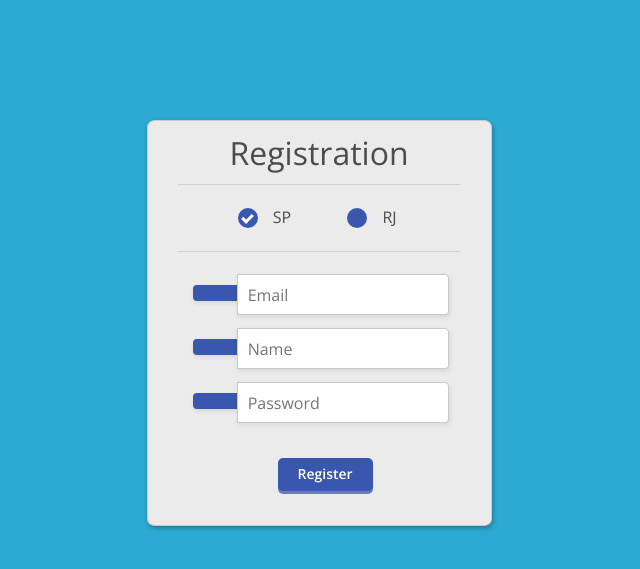
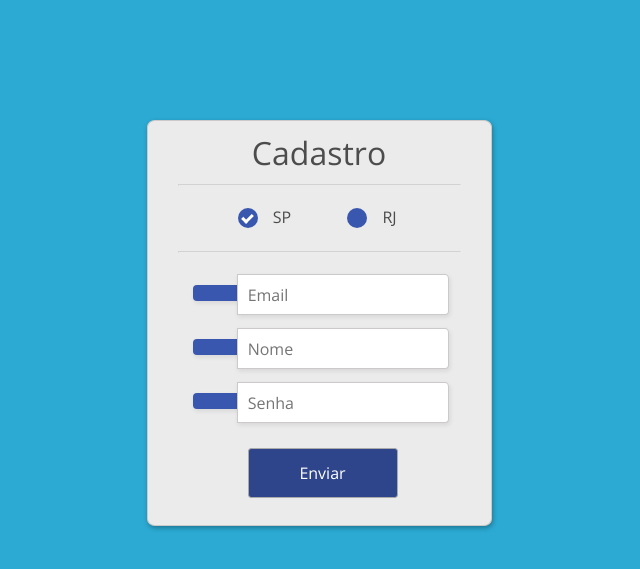
Before and after one commit to Gloriaclaro/aiuka, a Flask app: page /registro in a window 1280 px wide. Shown: the top 569 px of the page, without its empty margins (321-961 px from the left). Run offline with Flask 2, Linux system fonts and the light colour scheme; some libraries are stand-ins or nearby versions.

Commit message:
login registration store

```diff
--- a/aiuka/migrations.py
+++ b/aiuka/migrations.py
@@ -1,6 +1,7 @@
-from create_teble import ct_reabilitacao, ct_reabilitacao_sp, ct_reabilitacao_tp, ct_necropsia
+from create_teble import ct_reabilitacao, ct_reabilitacao_sp, ct_reabilitacao_tp, ct_necropsia, ct_users
 
 ct_necropsia.create_table()
 ct_reabilitacao.create_table()
 ct_reabilitacao_sp.create_table()
 ct_reabilitacao_tp.create_table()
+ct_users.create_table()
--- a/aiuka/server.py
+++ b/aiuka/server.py
@@ -1,15 +1,16 @@
 from flask import Flask, session, redirect, request, render_template
 import datetime
 import sys
+import bcrypt
 cli = sys.modules['flask.cli']
 cli.show_server_banner = lambda *x: None
 
 
 from delete_db_data import delete_from_reabilitacao, delete_from_reabilitacao_sp, delete_from_reabilitacao_tp
 from insert_data import insert_into_reabilitacao, insert_into_necropsia, insert_into_reabilitacao_sp,\
-    insert_into_reabilitacao_tp
+    insert_into_reabilitacao_tp, insert_into_login
 from get_db_data import get_data_from_reabilitacao, get_data_from_reabilitacao_sp, get_data_from_reabilitacao_tp, \
-    get_data_from_necropsia
+    get_data_from_necropsia, get_data_from_login
 
 
 app = Flask('aiuka')
@@ -32,21 +33,39 @@ def buscar():
 @app.route('/login', methods=['GET', 'POST'])
 def login():
     if request.method == 'POST':
-        if 'login' in request.form:
+        global login
+        email = request.form['email']
+        senha = request.form['senha']
+
+        try:
+            data = get_data_from_login.select_data(email)
+        except Exception as error:
+            login = False
+            return redirect('/error')
+        hashed = data[1].encode('utf8')
+        senha = bcrypt.hashpw(senha.encode('utf8'), bcrypt.gensalt())
+        print(senha)
+        print(hashed)
+        if bcrypt.checkpw(senha, hashed):
+            login = True
             return redirect('/')
+        else:
+            return redirect('/error')
     return render_template('login.html')
 
 
 @app.route('/registro', methods=['GET', 'POST'])
 def registro():
     if request.method == 'POST':
-        session['re'] = request.form['re']
-        global registro
-        registro = request.form['re']
-        if 'atualizar' in request.form:
-            return redirect('/alterar_reabilitacao')
-        elif 'imprimir' in request.form:
-            return redirect('/imprimir')
+        values = {}
+        for key in request.form.keys():
+            value = str(request.form[f'{key}'])
+            value = value.strip()
+            values[f'{key}'] = value
+            if key == 'senha':
+                values[f'{key}'] = bcrypt.hashpw(value.encode('utf8'), bcrypt.gensalt())
+        insert_into_login.insert_data(values)
+        return redirect('/login')
     return render_template('register.html')
 
 
--- a/aiuka/templates/register.html
+++ b/aiuka/templates/register.html
@@ -2,31 +2,31 @@
 <html lang="en">
 <head>
     <meta charset="UTF-8">
-    <title>Title</title>
+    <title>Cadastro Auiká</title>
 </head>
 <body>
     <link href='https://fonts.googleapis.com/css?family=Open+Sans:400,300,300italic,400italic,600' rel='stylesheet' type='text/css'>
 <link href="//netdna.bootstrapcdn.com/font-awesome/3.1.1/css/font-awesome.css" rel="stylesheet">
 
 <div class="testbox">
-  <h1>Registration</h1>
+  <h1>Cadastro</h1>
 
-  <form action="/">
+  <form method="post">
       <hr>
         <div class="accounttype">
-      <input type="radio" value="None" id="radioOne" name="account" checked/>
-      <label for="radioOne" class="radio" chec>SP</label>
-      <input type="radio" value="None" id="radioTwo" name="account" />
-      <label for="radioTwo" class="radio">RJ</label>
+          <input type="radio" value="SP" id="SP" name="base" checked/>
+          <label for="SP" class="radio" >SP</label>
+          <input type="radio" value="RJ" id="RJ" name="base" />
+          <label for="RJ" class="radio">RJ</label>
         </div>
       <hr>
-  <label id="icon" for="name"><i class="icon-envelope "></i></label>
-  <input type="text" name="name" id="name" placeholder="Email" required/>
-  <label id="icon" for="name"><i class="icon-user"></i></label>
-  <input type="text" name="name" id="name" placeholder="Name" required/>
-  <label id="icon" for="name"><i class="icon-shield"></i></label>
-  <input type="password" name="name" id="name" placeholder="Password" required/>
-   <a href="http://127.0.0.1:5000/login" class="button">Register</a>
+      <label id="icon" for="email"><i class="icon-envelope "></i></label>
+      <input type="text" name="email" id="email" placeholder="Email" required/>
+      <label id="icon" for="nome"><i class="icon-user"></i></label>
+      <input type="text" name="nome" id="nome" placeholder="Nome" required/>
+      <label id="icon" for="senha"><i class="icon-shield"></i></label>
+      <input type="password" name="senha" id="senha" placeholder="Senha" required/>
+      <input class="ml" type="submit" value="Enviar">
   </form>
 </div>
 </body>
@@ -51,7 +51,25 @@ select {
       font-size: 16px;
       color: #4c4c4c;
     }
+    input[type="submit"]{
+      font-family: font-family: 'Open Sans', sans-serif;
+      width: 150px;
+      height: 50px;
+      font-size: 1em;
+      color: #fff;
+      border: 1px solid #aaa;
+	  background-color: #2e458b;
+	  border-radius: .2em;
+	  aling:center;
+	  display:inline;
+    }
+    input[type="submit"]:hover{
+      background-color: #57c6eb;
+    }
 
+    .ml{
+        margin-left: 70px;
+    }
     p {
       font-size: 12px;
       width: 150px;
@@ -191,7 +209,7 @@ input[type=password]{
       margin-top: 20px;
     }
 
-a.button {
+    input[type=button] {
       font-size: 14px;
       font-weight: 600;
       color: white;
@@ -212,7 +230,7 @@ a.button {
       position: relative;
     }
 
-a.button:hover {
+    input[type=button] {
       top: 3px;
       background-color:#2e458b;
       -webkit-box-shadow: none;
```
Also changed, not shown: aiuka/create_teble/ct_users.py (added, +13 -0 lines), aiuka/get_db_data/get_data_from_login.py (added, +15 -0 lines), aiuka/insert_data/insert_into_login.py (added, +14 -0 lines), aiuka/templates/login.html (+14 -10 lines). Lines whose indentation alone changed are shown as unchanged.
